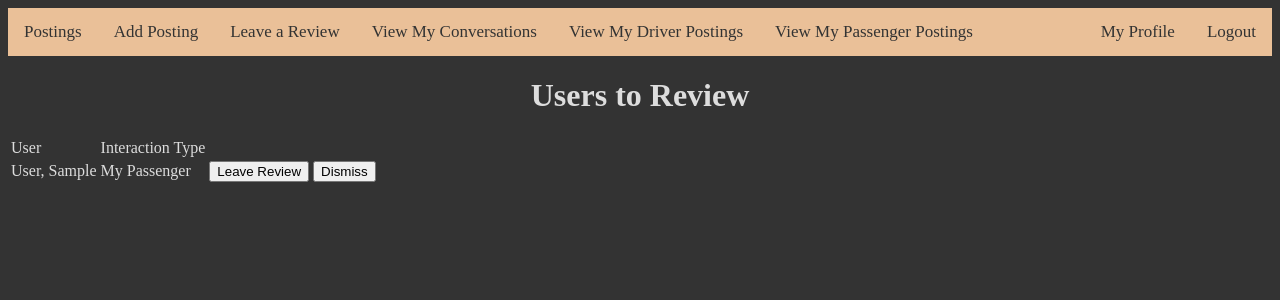
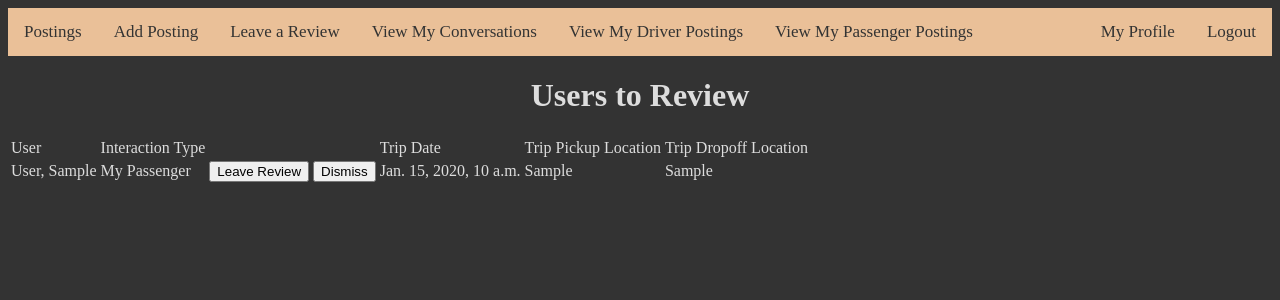
Before and after one commit to Cole-Beasant/rideMe, a Django app: template rideMe/rideMeApp/templates/rideMeApp/usersToReview.html in a window 1280 px wide. Shown: the top 300 px of the page. Run offline with Django 4.2, Linux system fonts and the light colour scheme; tables that the repository leaves empty hold one stand-in row (values such as "Sample post"); the template is opened without the code that fills it: values that come from a table or form of the project are taken from there, most other values are stand-ins (such as "Sample title", 1, 10 or a date in 2020).

Commit message:
users to review now only appear after trip date

```diff
--- a/rideMe/rideMeApp/models.py
+++ b/rideMe/rideMeApp/models.py
@@ -99,7 +99,8 @@ class User(models.Model):
         for user in UsersInteractedForUsers.objects.all():
             if self == user.theUser:
                 if user.hasReviewed == False:
-                    usersToReview.append(user.theInteracter)
+                    if user.postingID.tripDate < datetime.date.today():
+                        usersToReview.append(user.theInteracter)
         return usersToReview
 
 
@@ -289,7 +290,7 @@ class UsersInteractedForUsers(models.Model):
     theInteracter = models.ForeignKey(User, on_delete=models.CASCADE, related_name='interacts_with')
     InteractionType = models.CharField(max_length=20, default='passenger')
     hasReviewed = models.BooleanField(default=False)
-    postingID = models.ForeignKey(Posting, on_delete=models.CASCADE, null=True, blank=True)
+    postingID = models.ForeignKey(Posting, on_delete=models.CASCADE, null=True)
 
 class ApprovedPassengers(models.Model):
     id = models.AutoField(primary_key=True)
--- a/rideMe/rideMeApp/templates/rideMeApp/usersToReview.html
+++ b/rideMe/rideMeApp/templates/rideMeApp/usersToReview.html
@@ -15,6 +15,9 @@
         <td>Interaction Type</td>
         <td></td>
         <td></td>
+        <td>Trip Date</td>
+        <td>Trip Pickup Location</td>
+        <td>Trip Dropoff Location</td>
     </tr>
         {% for user in usersToReview %}
         <tr>
@@ -34,7 +37,9 @@
                     <a href="{% url 'dismissReview' user.theInteracter.id %}">Dismiss</a>
                 </button>
             </td>
-
+            <td>{{ user.postingID.tripTime }}</td>
+            <td>{{ user.postingID.pickupLocation }}</td>
+            <td>{{ user.postingID.dropoffLocation }}</td>
         </tr>
         {% endfor %}
 
```
Also changed, not shown: rideMe/rideMeApp/views.py (+9 -11 lines), rideMe/rideMeApp/migrations/0028_alter_usersinteractedforusers_postingid.py (added).
